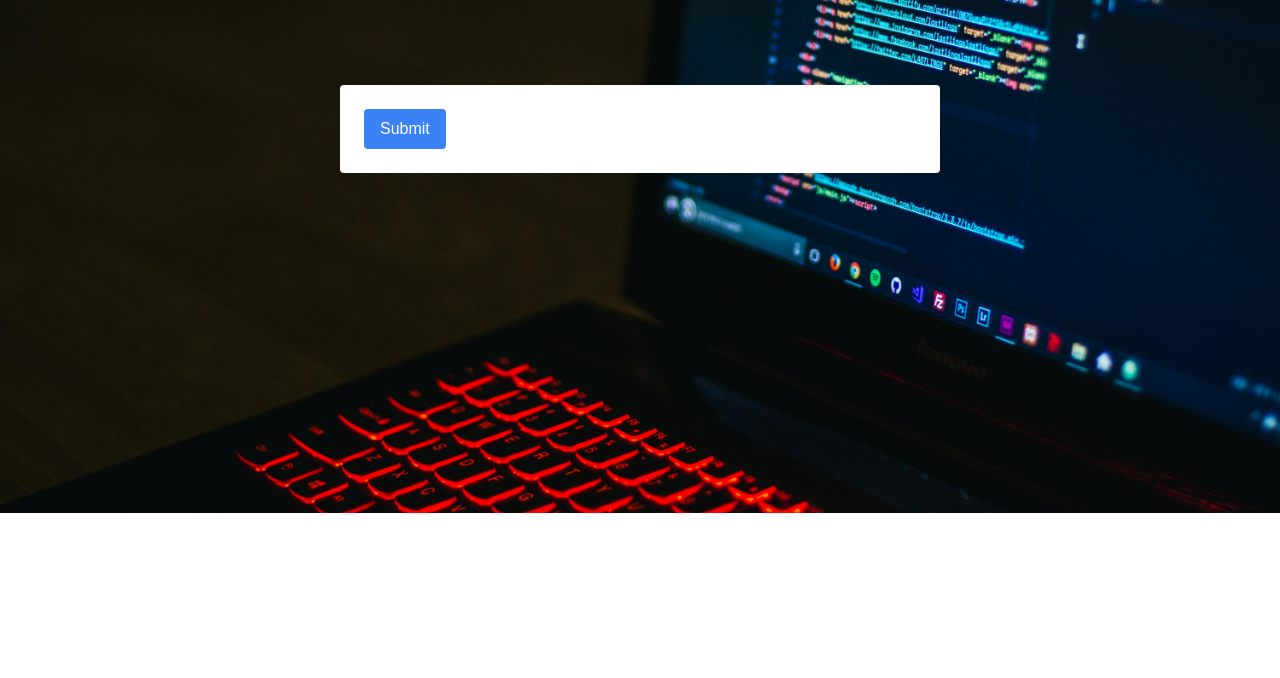
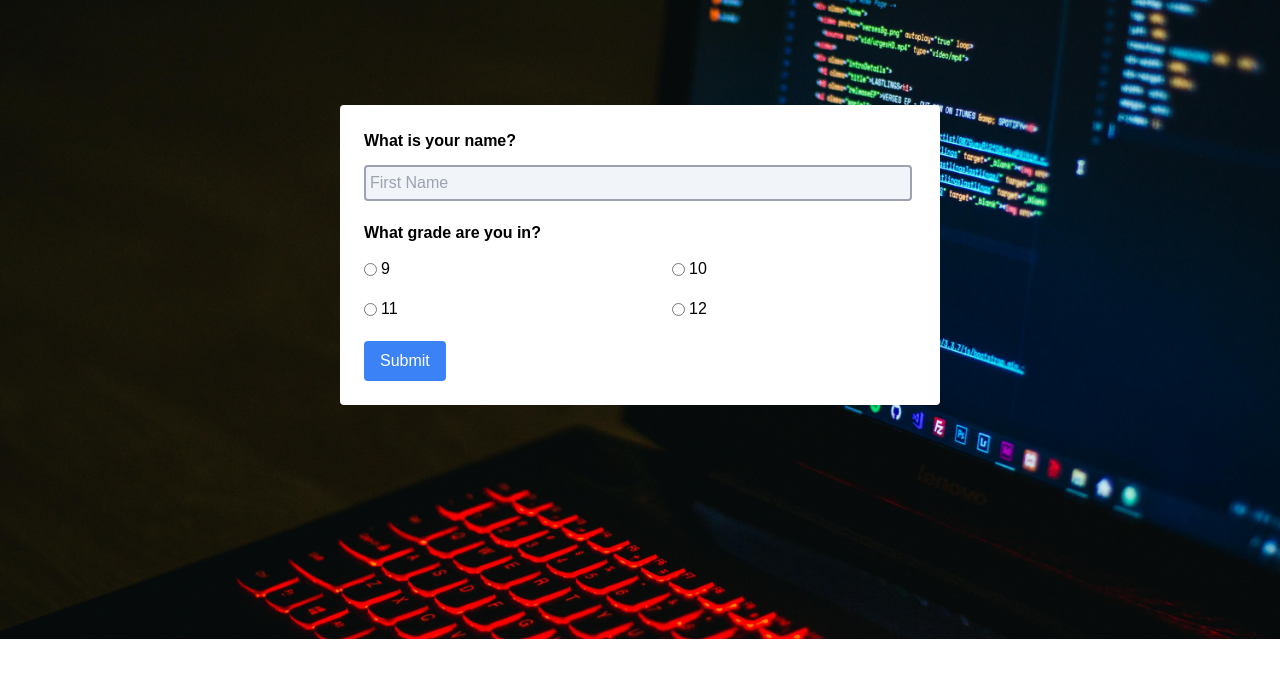
Before and after one commit to jpodgorni/hshacks-signup-form, a Next.js app: page /register in a window 1280 px wide. Shown: the top 678 px of the page. Built offline with nearby package versions, Linux system fonts and the light colour scheme.

Commit message:
Changes with file structure and some code

```diff
--- a/pages/components/SubmitButtonComponent.tsx
+++ b/pages/components/buttonComponent/SubmitButtonComponent.tsx
@@ -1,10 +1,10 @@
 import React from 'react';
 
-interface SubmitButtonComponentProps {
+interface ButtonComponentProps {
   responses: { [key: string]: string };
 }
 
-const SubmitButtonComponent: React.FC<SubmitButtonComponentProps> = ({
+const ButtonComponent: React.FC<ButtonComponentProps> = ({
   responses,
 }) => {
   const handleSubmit = () => {
@@ -19,4 +19,4 @@ const SubmitButtonComponent: React.FC<SubmitButtonComponentProps> = ({
   );
 };
 
-export default SubmitButtonComponent;
+export default ButtonComponent;
--- a/pages/register/index.tsx
+++ b/pages/register/index.tsx
@@ -1,7 +1,8 @@
-import RadioComponent from "../components/RadioComponent/RadioComponent";
+
 import React, { useState } from "react";
-import TextFieldComponent from "../components/TextFieldComponent/TextFieldComponent";
-import SubmitButtonComponent from "../components/SubmitButtonComponent";
+import ButtonComponent from "../components/buttonComponent/SubmitButtonComponent";
+import RadioComponent from "../components/radioComponent/RadioComponent";
+import TextFieldComponent from "../components/textfieldComponent/TextFieldComponent";
 
 const Register = () => {
 
@@ -19,14 +20,14 @@ const Register = () => {
   const [responses, setResponses] = useState<{ [key: string]: string }>({});
 
   return(
-    <div className="flex items-center justify-center bg-none">
+    <div className="flex items-center justify-center bg-none py-5">
       <div className="bg-white inline-block rounded w-[600px] p-6 mt-[85px]">
-        {/* <TextFieldComponent placeHolder="First Name" name="name" question="What is your name?" type="text" textFieldAnswer={(textFieldData) => handleTextFieldComponentData("firstName", textFieldData)}/> */}
-        {/* <RadioComponent question={"What grade are you in?"} name={"grade"} listOfNames={["9","10","11", "12"]} radioAnswer={(radioData) => handleRadioComponentData("grade", radioData)}/> */}
+        <TextFieldComponent placeHolder="First Name" name="name" question="What is your name?" type="text" textFieldAnswer={(textFieldData) => handleTextFieldComponentData("firstName", textFieldData)}/>
+        <RadioComponent question={"What grade are you in?"} name={"grade"} listOfNames={["9","10","11", "12"]} radioAnswer={(radioData) => handleRadioComponentData("grade", radioData)}/>
         {/* <RadioComponent question={"What is your shirt size?"} name={"shirtSize"} listOfNames={["SM","MD","LG", "XL"]} radioAnswer={(radioData) => handleRadioComponentData("shirtSize", radioData)}/> */}
         {/* <RadioComponent question={"Do you have a laptop you can bring?\n(Unfortunately, we aren't able to provide laptops this year.)"} name={"laptop"} listOfNames={["Yes: Please bring it!","No"]} radioAnswer={(radioData) => handleRadioComponentData("laptop", radioData)}/> */}
         {/* <TextFieldComponent placeHolder="Email" name="email" question="Email: " type="email" textFieldAnswer={(textFieldData) => handleTextFieldComponentData("email", textFieldData)}/> */}
-        <SubmitButtonComponent responses={responses} />
+        <ButtonComponent responses={responses} />
 
       </div>
     </div>
```
